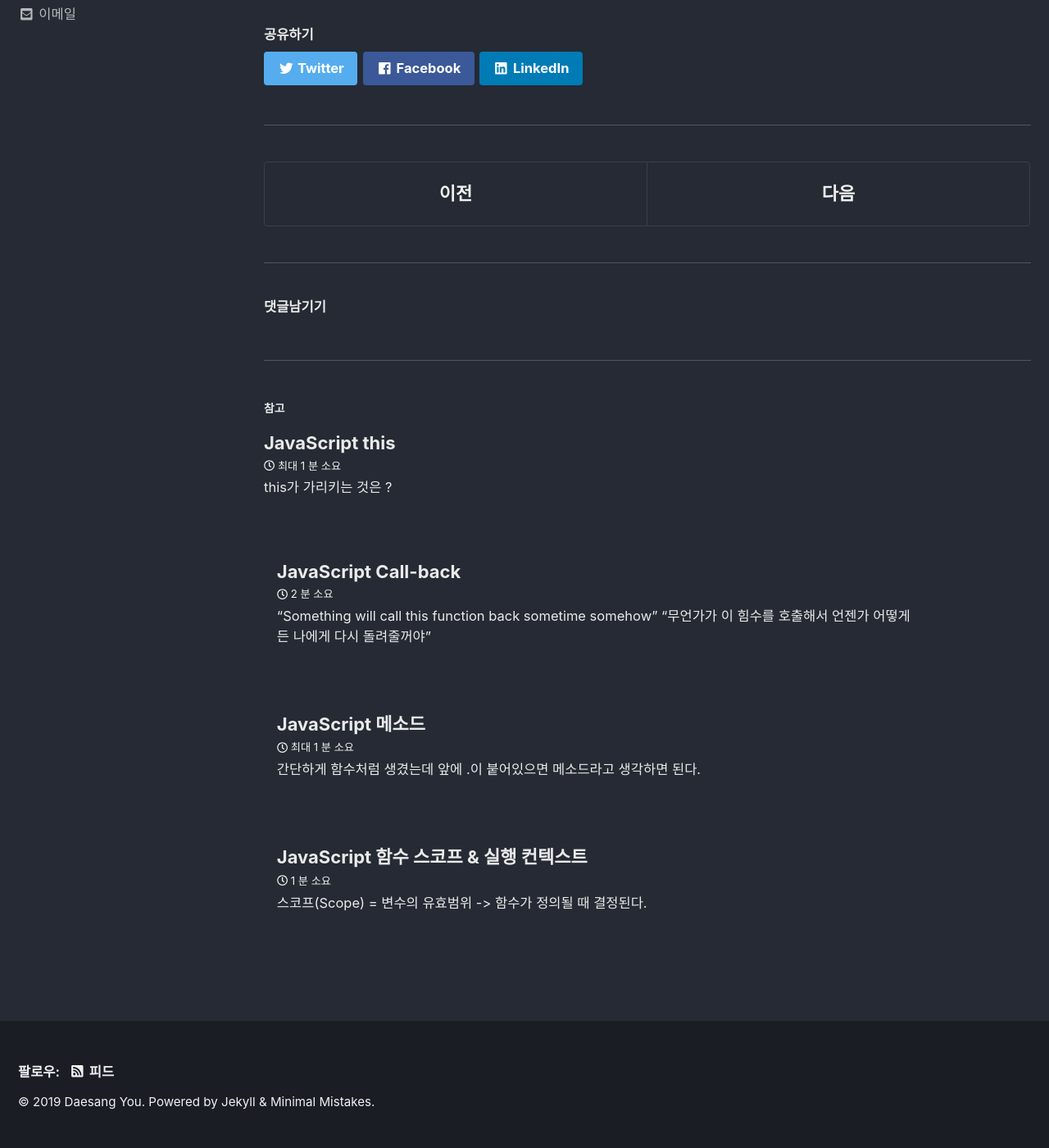
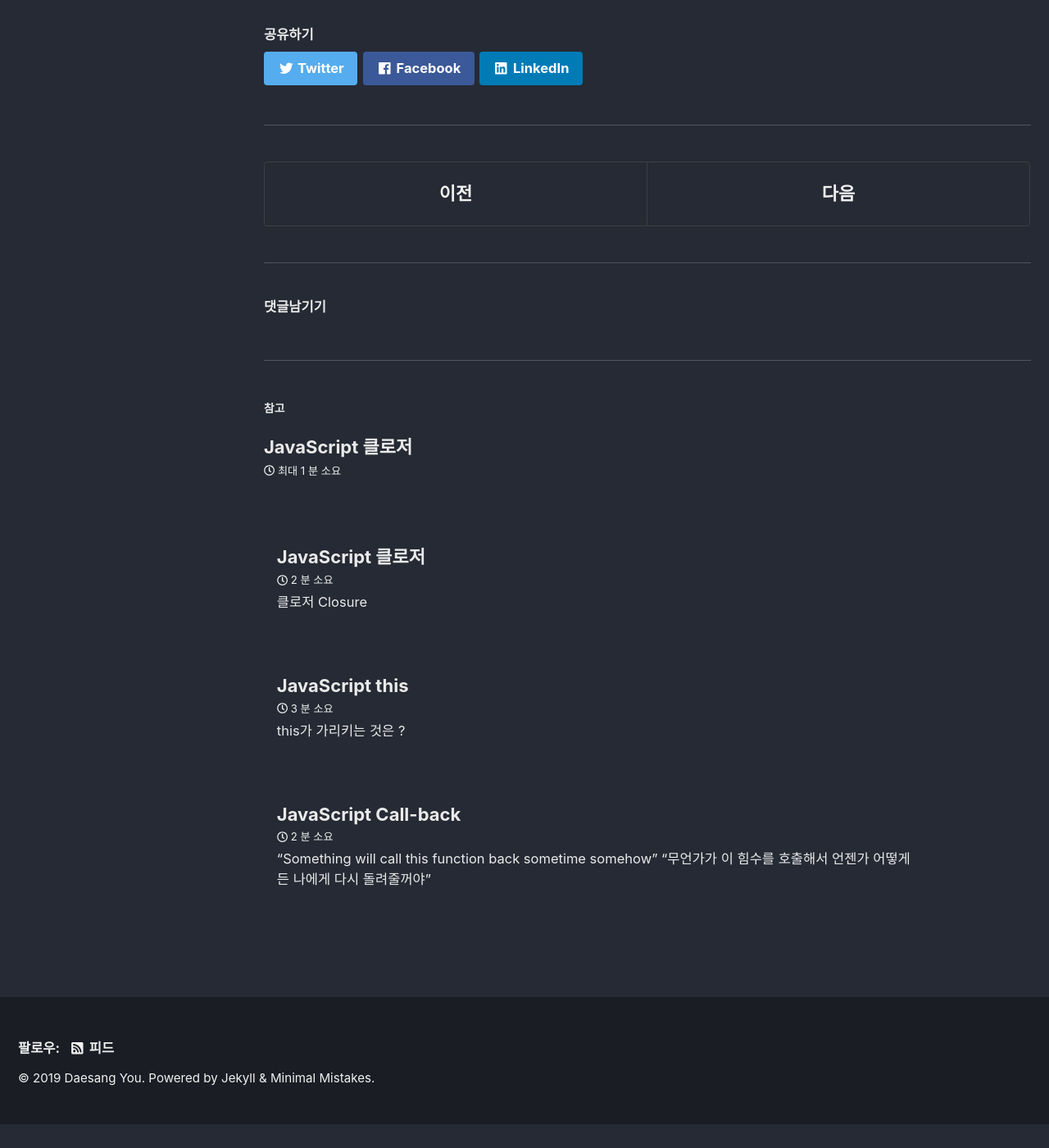
Before and after one commit to eotkd4791/eotkd4791.github.io, a Jekyll site: the page built from _posts/Javascript/2019-11-21-JavaScript01.md, in a window 1280 px wide and 1400 px high, scrolled down 1260 px. Shown: the whole window at 82% size. Built offline with Jekyll 4.4.1, drawn with Linux system fonts in a browser that asks for light colours; cached includes are drawn as plain includes; comment, search, counter and statistics services are not loaded; after the commit the page ends 2631 px from its top, so only the background shows below that; part of the change alters nothing that is shown.

Commit message:
JavaScript

````diff
--- a/_posts/Javascript/2019-11-21-JavaScript01.md
+++ b/_posts/Javascript/2019-11-21-JavaScript01.md
@@ -20,7 +20,7 @@ tags:
     ```
 
 - 참조형 Reference Type : 값이 저장된 주소값을 할당 (참조)
-  - Object
+  - Object 객체
     - 배열 Array
     - 함수 Function
     - 정규표현식 RegExp
--- a/_posts/Javascript/2019-11-21-JavaScript06.md
+++ b/_posts/Javascript/2019-11-21-JavaScript06.md
@@ -14,7 +14,8 @@ tags:
   - node.js에서 console.log(this); -> global객체가 출력된다.
   - window와 global은 모두 ECMAScript에서 정의한 전역객체의 구현체이다.
 
-- 함수내부에서의 this?> -> 전역 객체 window/global
+
+- 함수 내부에서의 this? -> 전역 객체 window/global
 
   ```js
   function a() {
@@ -41,6 +42,210 @@ tags:
       }
   }
   d.e();
+  //window/global객체
   ```
 
-- 메소드 호출시 -> 메소드 호출 주체.
+
+- 메소드 호출시 -> 메소드 호출 주체(메소드명 앞)
+
+```js
+var a = {
+  b: function() {
+    console.log(this);
+  }
+}
+a.b();
+//여기서 this는 a이다.
+```
+
+```js
+var a = {
+  b: {
+    c: function() {
+      console.log(this);
+    }
+  }
+}
+a.b.c();
+//메소드명 바로 앞의 .까지가 this이다.
+//this = a.b객체
+```
+
+- "함수는 (전역객체의) 메소드다" 라고 생각하면 편하다.
+  - 항상 옳지는 않지만, 앞에 어떤 객체가 있다면 그것이 this이고
+  -  아무것도 없다면 window/global이 객체이다.
+
+- 내부함수에서의 우회법
+메소드안에서 내부함수가 있을때 그안에서의 this
+```js
+var a = 10;
+var obj = {
+  a: 20,
+  b: function() {
+    console.log(this.a); // 20
+
+    function c() {
+      console.log(this.a); // 10
+      //#1
+
+    }
+    c();
+  }
+}
+obj.b();
+
+//b는 메소드이고 c는 함수이기 때문에 값이 위와 같이 나온다.
+```
+
+- #1에서도 this를 이용하여 값이 20이 출력되도록(obj를 바라보도록) 할 수 있다.
+  - 스코프 체인을 이용하여 우회한다. 다음 코드를 보자.
+
+    ```js
+    var a = 10;
+    var obj = {
+      a: 20,
+      b: function() {
+        var self = this;//1. 메소드에 this를 self라는 변수에 담는다.
+        console.log(this.a);
+
+        function c() {
+          console.log(self.a);
+          //2. 내부함수에서 self라는 변수를 활용하면
+          //내부함수는 자신의 스코프에서 self를 바라볼것이고 찾다가 없으니까
+          //스코프 체인을 타고 위로 올라가서 찾는다.
+          //이를 통해서 메소드에서와 동일한 this를 활용할 수 있게 된다.
+        }
+        c();
+      }
+    }
+    obj.b();
+    ```
+
+- callback에서의 this
+  - 기본적으로 함수 내부에서와 동일하다.
+  - callback에서의 this를 설명하기에 앞서 배경지식을 먼저 알아보자.
+  - call, apply, bind메소드를 먼저 보면
+
+    ```js
+    function a(x, y, z) {
+      console.log(this, x, y, z);
+    }
+    var b = {
+      c: 'eee'
+    };
+
+    a.call(b, 1, 2, 3);
+
+    a.apply(b, [1, 2, 3]);
+
+    /*
+      1. difference between "call" and "apply"?
+      call : 두번째 인자부터 쭉 나열해서 매개변수를 받는다.
+      apply : 두번째 인자 자리 하나에 모든 매개변수를 하나의 배열로 합쳐서 받는다.
+
+      2. common
+      즉시 호출. (bind는 새로운 함수를 생성만하고 호출은 하지 않는다.)
+    */
+
+
+    var c = a.bind(b);
+    c(1, 2, 3);
+
+    var d = a.bind(b, 1, 2);
+    d(3);//a를 가지고 새로운 함수를 만들어줘.
+    //this는 b가되었으면 좋겠고, 인자에는 1,2를 미리 넣어둘게.
+    // 그래서 새로 만들 함수는 변수 d에 담아줘.
+    //변수d는 함수인데 1,2를 받지 말고 그 뒤의 세번째 인자만 받게해줘.
+
+
+    //출력결과는 모두 동일하다
+    // -> Object { c: "eee"} 1 2 3
+
+    /*
+      func.call(thisArg[, arg1[, arg2[, ...]]])
+
+      func.apply(thisArg, [argArray]) -> 두번째 인자로 배열을 전달한다.
+
+      func.bind(thisArg[, arg1[, arg2[, ...]]])
+
+      thisArg란? func를 실행할 때 'this는 이 부분으로 하게 해줘'라고
+      개발자가 직접 명시할 수 있다.
+
+    */
+    ```
+
+    다시 본론으로 돌아가면
+
+  ```js
+  var callback = function() {
+    console.dir(this);//전역 객체
+  };
+  var obj = {
+    a: 1,
+    b: function(cb) {
+      cb();//cb를 받아서 cb를 호출.
+          //콜백함수는 함수니까 this는 전역객체 window를 나타낸다.
+
+      /*cb()대신 cb.call(this) callback의 제어권을 넘겨받은
+      함수나 메소드가 this를 다른곳으로 명시하면 전혀 다른 결과가 나온다.*/
+
+    }
+  };
+  obj.b(callback);
+
+  //obj.b는 콜백함수를 그대로 받아 실행하는 메소드
+  ```
+
+  ```js
+  var callback = function() {
+    console.dir(this); //setTimeout의 경우, 콜백에 대한 this를 별도로 처리하고 있지않아서
+                       //this는 전역객체인 window를 나타낸다.
+  };
+  var obj = {
+    a: 1
+  };
+  setTimeout(callback, 100);//setTimeout함수가 this를 처리하는 방식을 개발자가 임의로 바꿀 수는 없으니까
+  /*우리가 원하는 것으로 this를 지정하려면 setTimeout(callback.bind(obj), 100); 으로 코드를 작성한다.
+    bind메소드가 없었을 때는 함수를 한번 더 감싸서 self를 이용하는 방식으로 구현했다.
+  */
+  ```
+
+  - 이벤트 핸들러의 this가 이벤트가 발생한 DOM객체인 이유
+
+  ```js
+  document.body.innerHTML += '<div id="a">클릭하세요</div>';
+
+  document.getElementById('a')
+    .addEventListener('click',function() {
+      console.dir(this);
+    })
+  //addEventListener함수에서 자체적으로 콜백함수를 호출할떄는 DOM객체를 this로 명시했기 때문
+  ```
+
+  물론 제어권을 물려받은 함수가 this를 어떤식으로 binding했든 상관없이 개발자는 그 규칙을 무시하고 다른 객체로 대체하도록 아래 코드와 같이 명령할 수 있다.
+
+  ```js
+  document.body.innerHTML += '<div id="a">클릭하세요</div>';
+  var obj = {a: 1};
+
+  document.getElementById('a')
+    .addEventListener('click',function() {
+      console.dir(this);
+    }.bind(obj))
+  ```
+
+  - 기본적으로는 함수의 this와 같다.
+  - 제어권을 가진 함수가 callback의 this를 명시한 경우 그에 따른다.
+  - 개발자가 this를 바인딩한 채로 callback을 넘기면 그에 따른다.
+
+- 생성자 함수에서의 this
+  - 인스턴스를 가리킨다.
+
+  ```js
+  function Person(n, a){
+    this.name = n;
+    this.age = a;
+  }
+  var yds = new Person('유대상' 27);
+  //
+  ```
--- /dev/null
+++ b/_posts/Javascript/2019-11-22-JavaScript07.md
@@ -0,0 +1,131 @@
+---
+title: "JavaScript 클로저"
+categories:
+  - JavaScript
+tags:
+  - JavaScript
+---
+
+### 클로저 Closure
+
+>"A closure is the combination of a function and the lexical environment within which that function was declared."
+
+- 클로저는 함수와 함수가 선언된 어휘적 환경의 조합이다.
+- lexical environment : 선언 당시의 환경에 대한 정보를 담는 객체(구성 환경)
+  - "이 함수는 이런 정보로 구성되어있다."
+  - 함수와 그 "함수가 선언될 당시"의 환경정보 사이의 조합.
+  - "함수가 선언될 당시" -> **스코프**와 깊은 연관이 있다.
+  - 스코프는 변수의 유효범위이고 클로저는 그 유효범위로 인해 발생하는 특수한 현상/상태
+  - 스코프는 선언(정의)될 때 결정되며 그 당시의 정보가 바뀌지 않는다.
+
+-  클로저란 닫혀있음, 폐쇄성이라는 사전적 의미를 가지고 있다.
+   -  스코프는 폐쇄적이다. 따라서 스코프에서 외부로 정보를 노출시키는 유일한 방법은 해당 정보를 return하는 것이다.
+   -  설령 return function 함수를 반환하더라도 최초 선언시 생성된 스코프와 lexical environment(생성 시의 환경정보)는 변하지 않는다.
+
+- 클로저를 잘 활용하면 다음과 같은 이점이 있다.
+  - 접근 권한 제어
+  - 지역변수 보호
+  - 데이터 보존 및 활용
+
+    ```js
+    function a() {
+        var x = 1; //a외부에서는 접근이 불가
+        function b() {
+            console.log(x); //함수 b내부에서는 접근 가능
+        }
+        b();
+    }
+    a();
+    console.log(x);
+    ```
+
+    - 객체지향 프로그래밍에서는 외부와의 데이터 연동이 매우 활발히 이루어져야한다. 따라서 위의 코드를 수정해보면 아래와 같이 된다.
+
+    ```js
+    function a() {
+        var x = 1;
+        return function b(){
+            console.log(x);
+        }
+    }
+    var c = a();
+    c();
+    //a에서 b함수를 반환해주고, 그것을 외부에서 c에 담는다.
+    //c라는 값을 활용하면 외부에서 x의 값을 출력할 수 있다.
+    ```
+
+    - 외부에서 x의 값을 얻을 수는 있지만, 외부에서 임의로 x를 바꿀 방법은 없는 상태가 되었다. -> (데이터 보존 및 활용)
+    - 따라서 외부에서 임의로 x의 값을 바꾸려면 a함수의 내부에서 외부에 x값을 바꿀 수 있는 수단(권한)을 제공해주어야 한다. 아래 코드를 보자.
+
+    ```js
+    function a() {
+        var _x = 1;
+        return {
+            get x() { return _x; },
+            set x(v) { _x = v; }
+        }
+    }
+    var c = a();
+    c.x = 10;
+    ```
+
+    - 함수를 return하는 대신, 객체에 getter와 setter를 담아서 return하면 외부에서도 프로퍼티 x의 값을 변경할 수 있다. 따라서 내부에서 반환을 통해서 변화를 주면 외부에서는 부여받은 권한만을 이용해서 내부와 소통할 수 있다. -> (접근 권한 제어, 데이터 보존 및 활용)
+    -  _x라는 변수를 내부에서 선언함으로 인해 외부에 노출이 되지 않는다. -> (지역변수 보호)
+
+
+---
+
+### Closure로 Private Member 만들기
+
+```js
+var car = {
+    fuel: 10,
+    power: 2,
+    total: 0,
+    run: function(km) { //run메소드
+        var wasteFuel = km / this.power;
+        if(this.fuel < wasteFuel) {
+            console.log('이동 불가');
+            return;
+        }
+        this.fuel -= wasteFuel;
+        this.total += km;
+    }
+};
+```
+
+- 외부에서 car.power = 10;이나 car.fuel = 1000;와 같은 코드를 통해 값을 임의로 변경할 수 있다.
+- 따라서 외부에서 값을 임의로 변경할 수 없도록 막아야한다.
+- "직접 변경할 수 없게 한다." -> 변수의 유효범위를 나타내는 스코프를 이용한다.
+- 외부에서 접근할 수 없도록 셋팅해야하는 변수들은 지역변수로 만든다. 아래 코드를 보자.
+
+```js
+var createCar = function(f, p) {
+    var fuel = f; //외부에 드러나지 않게 fuel, power값을 감췄다.
+    var power = p;
+    var total = 0;
+    return {
+        run: function(km) {
+            var wasteFuel = km / power;
+            if(fuel < wasteFuel) {
+                console.log('이동불가');
+                return;
+            }
+            fuel -= wasteFuel;
+            total += km;
+        }
+    }
+};
+var car = createCar(10, 2);
+//외부에서는 지역변수인 fuel, power등을 사용할 수 없다.
+//오직 run메소드만 사용 가능하다.
+```
+
+- 클로저를 활용하여 public멤버와 private멤벌르 구분하는 방법
+  - 함수에서 지역변수 및 내부함수 등을 생성한다.
+  - 외부에 노출시키고자 하는 멤버들로 구성된 객체를 return한다.
+  - return한 객체에 포함되지 않은 멤버들은 private핟.
+  - return한 객체에 포함된 멤버들은 public하다.
+
+- 정리
+  - 함수 내부에서 다시 함수를 리턴하면 리턴된 함수는 해당함수가 최초로 선언될 당시의 정보를 유지한다. -> 리턴하지 않은 데이터는 함수 내부에서 안전하게 보호할 수 있다. -> (접근 권한 제어, 지역변수 보호, 데이터 보존 및 활용)
--- /dev/null
+++ b/_posts/Javascript/2019-11-22-JavaScript08.md
@@ -0,0 +1,7 @@
+---
+title: "JavaScript 클로저"
+categories:
+  - JavaScript
+tags:
+  - JavaScript
+---
````
